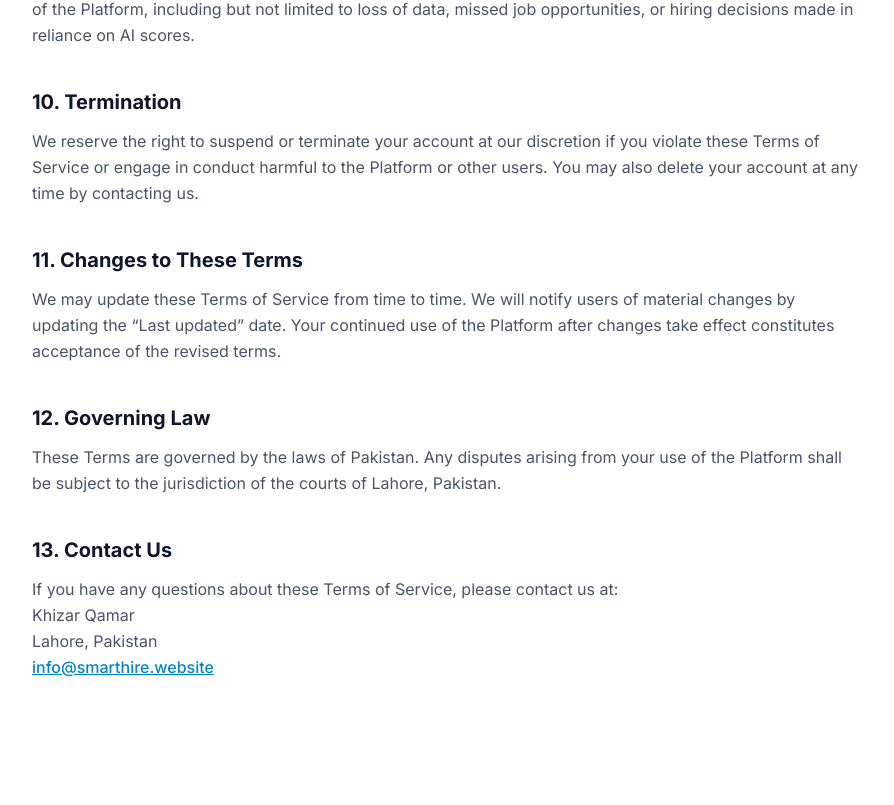
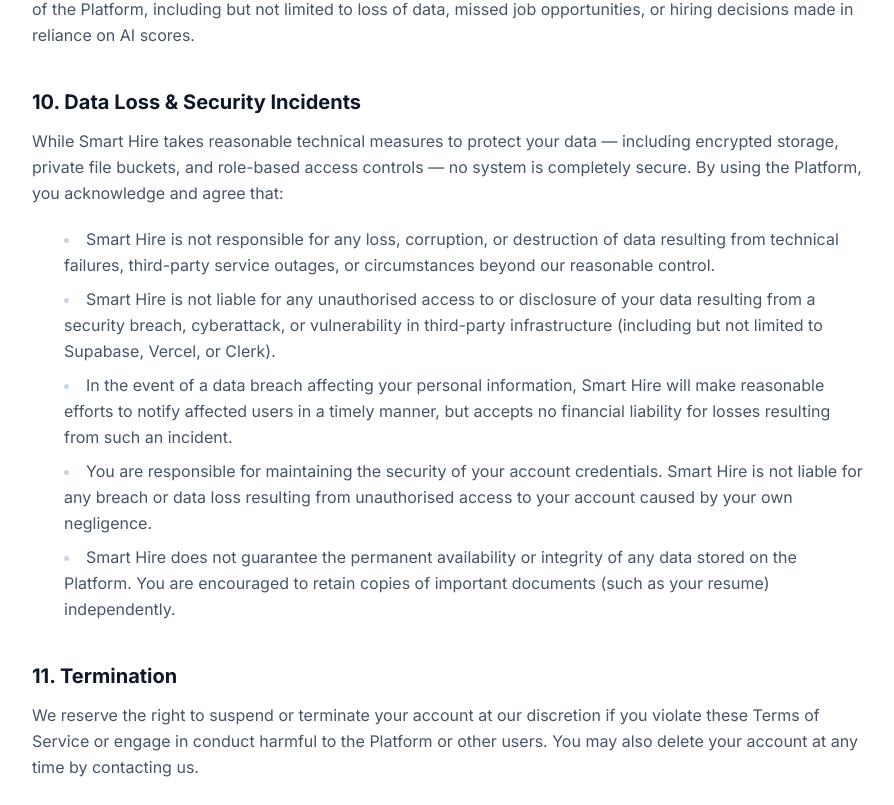
Before and after one commit to khizar925/SmartHire, a Next.js app: page /terms in a window 1280 px wide. Shown: the part 2315-3120 px from the top of the page, without its empty margins (192-1086 px from the left). Built offline with nearby package versions, Linux system fonts and the light colour scheme; no server answers; a web font is replaced by a local one.

Commit message:
Terms added

```diff
--- a/app/terms/page.tsx
+++ b/app/terms/page.tsx
@@ -118,28 +118,42 @@ export default function TermsOfService() {
           </section>
 
           <section>
-            <h2 className="text-xl font-bold text-slate-900 mb-3">10. Termination</h2>
+            <h2 className="text-xl font-bold text-slate-900 mb-3">10. Data Loss &amp; Security Incidents</h2>
+            <p className="text-slate-600 leading-relaxed mb-4">
+              While Smart Hire takes reasonable technical measures to protect your data — including encrypted storage, private file buckets, and role-based access controls — no system is completely secure. By using the Platform, you acknowledge and agree that:
+            </p>
+            <ul className="list-disc list-inside text-slate-600 space-y-2 leading-relaxed">
+              <li>Smart Hire is not responsible for any loss, corruption, or destruction of data resulting from technical failures, third-party service outages, or circumstances beyond our reasonable control.</li>
+              <li>Smart Hire is not liable for any unauthorised access to or disclosure of your data resulting from a security breach, cyberattack, or vulnerability in third-party infrastructure (including but not limited to Supabase, Vercel, or Clerk).</li>
+              <li>In the event of a data breach affecting your personal information, Smart Hire will make reasonable efforts to notify affected users in a timely manner, but accepts no financial liability for losses resulting from such an incident.</li>
+              <li>You are responsible for maintaining the security of your account credentials. Smart Hire is not liable for any breach or data loss resulting from unauthorised access to your account caused by your own negligence.</li>
+              <li>Smart Hire does not guarantee the permanent availability or integrity of any data stored on the Platform. You are encouraged to retain copies of important documents (such as your resume) independently.</li>
+            </ul>
+          </section>
+
+          <section>
+            <h2 className="text-xl font-bold text-slate-900 mb-3">11. Termination</h2>
             <p className="text-slate-600 leading-relaxed">
               We reserve the right to suspend or terminate your account at our discretion if you violate these Terms of Service or engage in conduct harmful to the Platform or other users. You may also delete your account at any time by contacting us.
             </p>
           </section>
 
           <section>
-            <h2 className="text-xl font-bold text-slate-900 mb-3">11. Changes to These Terms</h2>
+            <h2 className="text-xl font-bold text-slate-900 mb-3">12. Changes to These Terms</h2>
             <p className="text-slate-600 leading-relaxed">
               We may update these Terms of Service from time to time. We will notify users of material changes by updating the &ldquo;Last updated&rdquo; date. Your continued use of the Platform after changes take effect constitutes acceptance of the revised terms.
             </p>
           </section>
 
           <section>
-            <h2 className="text-xl font-bold text-slate-900 mb-3">12. Governing Law</h2>
+            <h2 className="text-xl font-bold text-slate-900 mb-3">13. Governing Law</h2>
             <p className="text-slate-600 leading-relaxed">
               These Terms are governed by the laws of Pakistan. Any disputes arising from your use of the Platform shall be subject to the jurisdiction of the courts of Lahore, Pakistan.
             </p>
           </section>
 
           <section>
-            <h2 className="text-xl font-bold text-slate-900 mb-3">13. Contact Us</h2>
+            <h2 className="text-xl font-bold text-slate-900 mb-3">14. Contact Us</h2>
             <p className="text-slate-600 leading-relaxed">
               If you have any questions about these Terms of Service, please contact us at:<br />
               Khizar Qamar<br />
```
